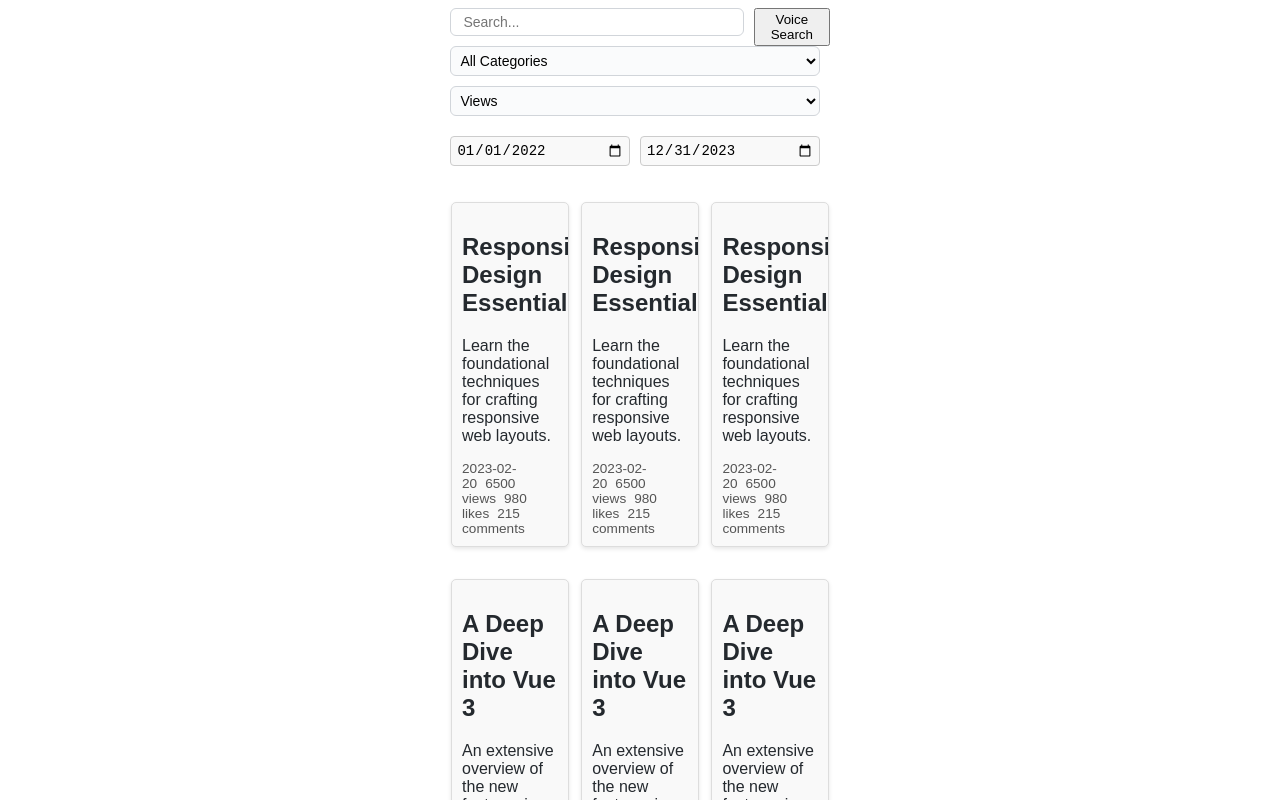
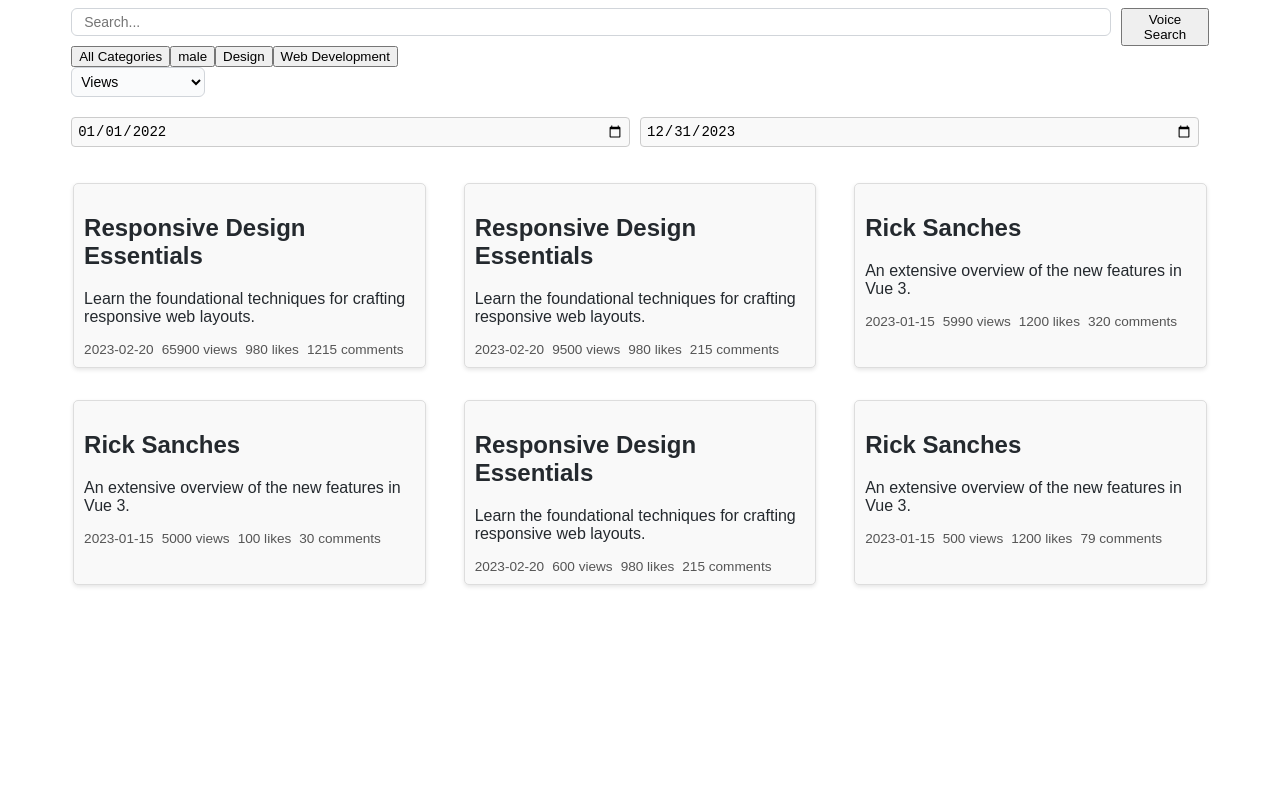
Before and after one commit to andreainzaghi/dontouch_search, a Vue app: page / in a window 1280 px wide. Shown: the top 800 px of the page. Built offline with nearby package versions, Linux system fonts and the light colour scheme.

Commit message:
filter button  categories add

```diff
--- a/src/assets/json/data.json
+++ b/src/assets/json/data.json
@@ -1,13 +1,13 @@
 [
     {
       "id": 1,
-      "title": "A Deep Dive into Vue 3",
+      "title": "Rick Sanches",
       "description": "An extensive overview of the new features in Vue 3.",
-      "category": "Web Development",
+      "category": "male",
       "datePublished": "2023-01-15",
-      "views": 5000,
+      "views": 500,
       "likes": 1200,
-      "comments": 320
+      "comments": 79
     },
     {
       "id": 2,
@@ -15,19 +15,19 @@
       "description": "Learn the foundational techniques for crafting responsive web layouts.",
       "category": "Design",
       "datePublished": "2023-02-20",
-      "views": 6500,
+      "views": 600,
       "likes": 980,
       "comments": 215
     },
     {
       "id": 3,
-      "title": "A Deep Dive into Vue 3",
+      "title": "Rick Sanches",
       "description": "An extensive overview of the new features in Vue 3.",
       "category": "Web Development",
       "datePublished": "2023-01-15",
       "views": 5000,
-      "likes": 1200,
-      "comments": 320
+      "likes": 100,
+      "comments": 30
     },
     {
       "id": 4,
@@ -35,17 +35,17 @@
       "description": "Learn the foundational techniques for crafting responsive web layouts.",
       "category": "Design",
       "datePublished": "2023-02-20",
-      "views": 6500,
+      "views": 9500,
       "likes": 980,
       "comments": 215
     },
     {
       "id": 5,
-      "title": "A Deep Dive into Vue 3",
+      "title": "Rick Sanches",
       "description": "An extensive overview of the new features in Vue 3.",
       "category": "Web Development",
       "datePublished": "2023-01-15",
-      "views": 5000,
+      "views": 5990,
       "likes": 1200,
       "comments": 320
     },
@@ -55,8 +55,8 @@
       "description": "Learn the foundational techniques for crafting responsive web layouts.",
       "category": "Design",
       "datePublished": "2023-02-20",
-      "views": 6500,
+      "views": 65900,
       "likes": 980,
-      "comments": 215
+      "comments": 1215
     }
 ]
--- a/src/components/Search.vue
+++ b/src/components/Search.vue
@@ -1,18 +1,23 @@
 <template>
-
-
   <div class="flex_cards">
-     <div style="display:flex;">
+    <div style="display: flex">
+      <!-- Text Search -->
       <input v-model="searchQuery" placeholder="Search..." />
       <button @click="startSpeechRecognition">Voice Search</button>
     </div>
     <!-- Category Filter -->
-            <select v-model="selectedCategory">
-          <option value="">All Categories</option>
-          <option v-for="category in uniqueCategories" :key="category">{{ category }}</option>
-        </select>
-
-        <!-- Text Search -->
+  <div class="slide_show_on_off_filters">
+    <div>
+  <button @click="selectedCategory = ''">All Categories</button>
+  <button
+    v-for="category in uniqueCategories"
+    :key="category"
+    @click="selectedCategory = category"
+    :class="{ 'active': selectedCategory === category }"
+  >
+    {{ category }}
+  </button>
+</div>
 
 
     <!-- Advanced Sorting -->
@@ -26,12 +31,11 @@
 
     <!-- Selettore di intervallo di date con due input date -->
     <div class="date-range">
-              <input type="date" v-model="startDate" :min="minDate" :max="endDate">
-  <input type="date" v-model="endDate" :min="startDate" :max="maxDate">
+      <input type="date" v-model="startDate" :min="minDate" :max="endDate" />
+      <input type="date" v-model="endDate" :min="startDate" :max="maxDate" />
+    </div>
 
   </div>
-
-
     <transition-group name="shuffle" tag="div" class="cards-container">
       <div v-for="item in sortedAndFilteredData" :key="item.id" class="card">
         <h2>{{ item.title }}</h2>
@@ -49,9 +53,8 @@
 </template>
 
     <script lang="ts">
-    import { ref, computed } from 'vue';
-    import jsonData from '../assets/json/data.json';
-
+import { ref, computed } from "vue";
+import jsonData from "../assets/json/data.json";
 
 /* eslint-disable no-unused-vars */
 declare global {
@@ -62,76 +65,84 @@
 }
 /* eslint-enable no-unused-vars */
 
-
-    type SortKeys = 'views' | 'likes' | 'comments' | 'datePublished';
+type SortKeys = "views" | "likes" | "comments" | "datePublished";
 
 function isSortKey(key: string): key is SortKeys {
-      return ['views', 'likes', 'comments', 'datePublished'].includes(key);
+  return ["views", "likes", "comments", "datePublished"].includes(key);
 }
 
 export default {
-      name: 'SearchComponent',
+  name: "SearchComponent",
   setup() {
-        const searchQuery = ref('');
-        const selectedCategory = ref('');
-        const sortOption = ref<SortKeys>('views');
+    const searchQuery = ref("");
+    const selectedCategory = ref("");
+    const sortOption = ref<SortKeys>("views");
 
     const data = ref(jsonData);
 
-        const startDate = ref('2022-01-01');  // puoi impostare una data di default
-      const endDate = ref('2023-12-31');    // puoi impostare una data di default
+    const startDate = ref("2022-01-01"); // puoi impostare una data di default
+    const endDate = ref("2023-12-31"); // puoi impostare una data di default
 
     const minDate = computed(() => {
       return data.value.reduce((acc, item) => {
         return item.datePublished < acc ? item.datePublished : acc;
-        }, '9999-12-31');
+      }, "9999-12-31");
     });
 
     const maxDate = computed(() => {
       return data.value.reduce((acc, item) => {
         return item.datePublished > acc ? item.datePublished : acc;
-        }, '0000-01-01');
+      }, "0000-01-01");
     });
     const startSpeechRecognition = () => {
-          let SpeechRecognition = window.SpeechRecognition || window.webkitSpeechRecognition;
+      let SpeechRecognition =
+        window.SpeechRecognition || window.webkitSpeechRecognition;
       if (!SpeechRecognition) {
         console.error("SpeechRecognition API not supported in this browser.");
         return;
       }
 
       const recognition = new SpeechRecognition();
-          recognition.lang = 'it-IT';
+      recognition.lang = "it-IT";
 
       recognition.onresult = (event: any) => {
         searchQuery.value = event.results[0][0].transcript;
       };
 
-
       recognition.start();
     };
 
-
     const uniqueCategories = computed(() => {
-        return [...new Set(data.value.map(item => item.category))];
+      return [...new Set(data.value.map((item) => item.category))];
     });
 
     const sortedAndFilteredData = computed(() => {
-        let result = data.value.filter(item => {
-          const matchesCategory = !selectedCategory.value || item.category === selectedCategory.value;
-          const matchesQuery = item.title.toLowerCase().includes(searchQuery.value.toLowerCase()) ||
-                               item.description.toLowerCase().includes(searchQuery.value.toLowerCase());
+      let result = data.value.filter((item) => {
+        const matchesCategory =
+          !selectedCategory.value || item.category === selectedCategory.value;
+        const matchesQuery =
+          item.title.toLowerCase().includes(searchQuery.value.toLowerCase()) ||
+          item.description
+            .toLowerCase()
+            .includes(searchQuery.value.toLowerCase());
         return matchesCategory && matchesQuery;
       });
 
       if (sortOption.value && isSortKey(sortOption.value)) {
-            result.sort((a, b) => ((b[sortOption.value] as number) || 0) - ((a[sortOption.value] as number) || 0));
+        result.sort(
+          (a, b) =>
+            ((b[sortOption.value] as number) || 0) -
+            ((a[sortOption.value] as number) || 0)
+        );
       }
 
-        return result.filter(item => {
+      return result.filter((item) => {
         const itemDate = new Date(item.datePublished);
-          return itemDate >= new Date(startDate.value) && itemDate <= new Date(endDate.value);
+        return (
+          itemDate >= new Date(startDate.value) &&
+          itemDate <= new Date(endDate.value)
+        );
       });
-
     });
 
     return {
@@ -141,13 +152,12 @@
       uniqueCategories,
       sortOption,
       startSpeechRecognition,
-    startDate,  // aggiunto
-    endDate,    // aggiunto
-    minDate,    // aggiunto
-    maxDate     // aggiunto
+      startDate,
+      endDate,
+      minDate,
+      maxDate,
     };
-
-      }
+  },
 };
 </script>
 
@@ -168,7 +178,8 @@
   font-size: 0.85em;
   color: #555;
 }
-    select, input {
+select,
+input {
   margin-bottom: 10px;
   margin-right: 10px;
   padding: 5px;
@@ -248,10 +259,10 @@
   color: #586069;
 }
 
-  .flex_cards{
-      display:flex;
+.flex_cards {
+  display: flex;
   flex-direction: column;
-      width:30%;
+  width: 90%;
   margin: 0 auto;
 }
 
@@ -350,7 +361,8 @@
   }
 }
 
-  .card-enter-active, .card-leave-active {
+.card-enter-active,
+.card-leave-active {
   transition: transform 0.5s ease-out, opacity 0.5s ease-out;
 }
 
@@ -358,5 +370,4 @@
   transform: translateY(-100%);
   opacity: 0;
 }
-
 </style>
```
Lines whose indentation alone changed are shown as unchanged.
